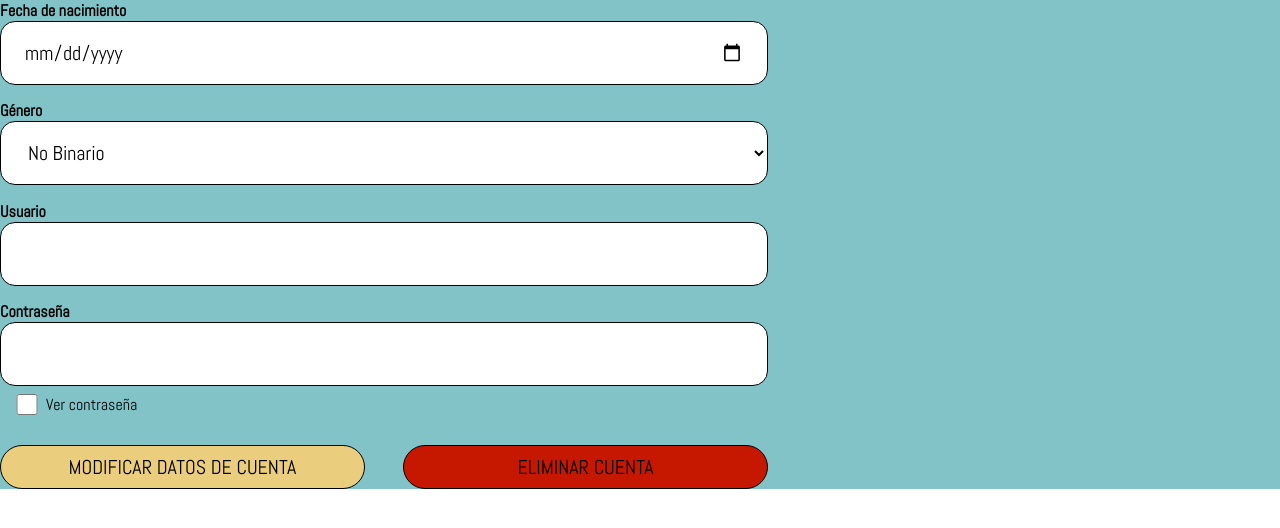
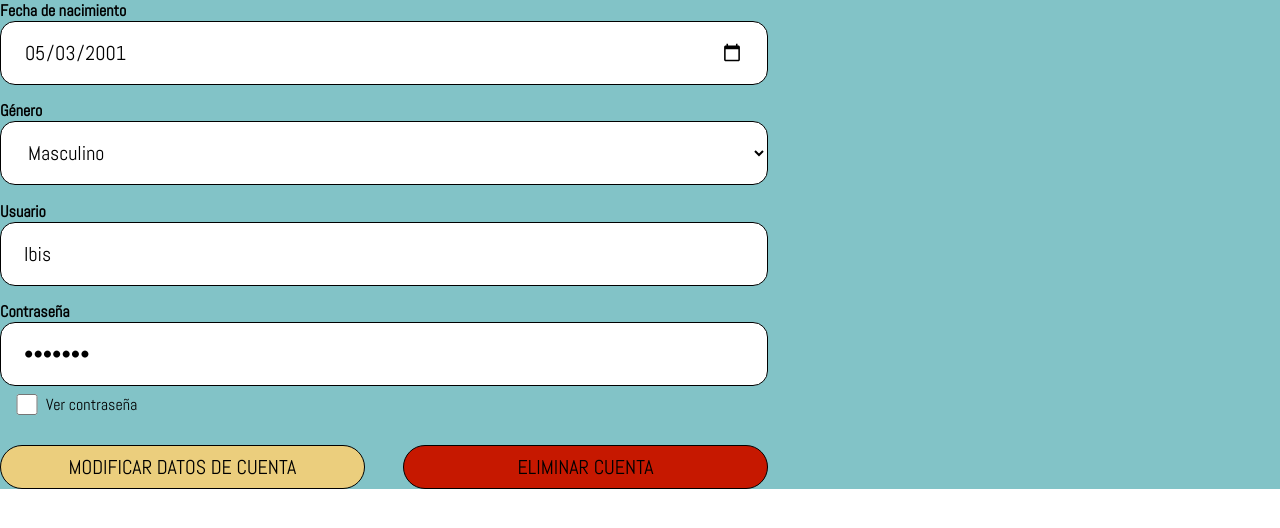
Before and after one commit to LuzR25/proyecto_chismecito, a Vue app: page / in a window 1280 px wide. Shown: the top 528 px of the page. Built offline with nearby package versions, Linux system fonts and the light colour scheme.

Commit message:
probar cambios informacion_cuenta

```diff
--- a/src/App.vue
+++ b/src/App.vue
@@ -1,7 +1,7 @@
 <template>
   <!-- <formulario_login></formulario_login>
   <formulario_singup></formulario_singup> -->
-  <informacion_cuenta></informacion_cuenta>
+  <informacion_cuenta fecha-nacimiento="2001-05-03" genero="masculino" usuario="Ibis" password="Ibis123"></informacion_cuenta>
 </template>
 
 <script setup>
```
